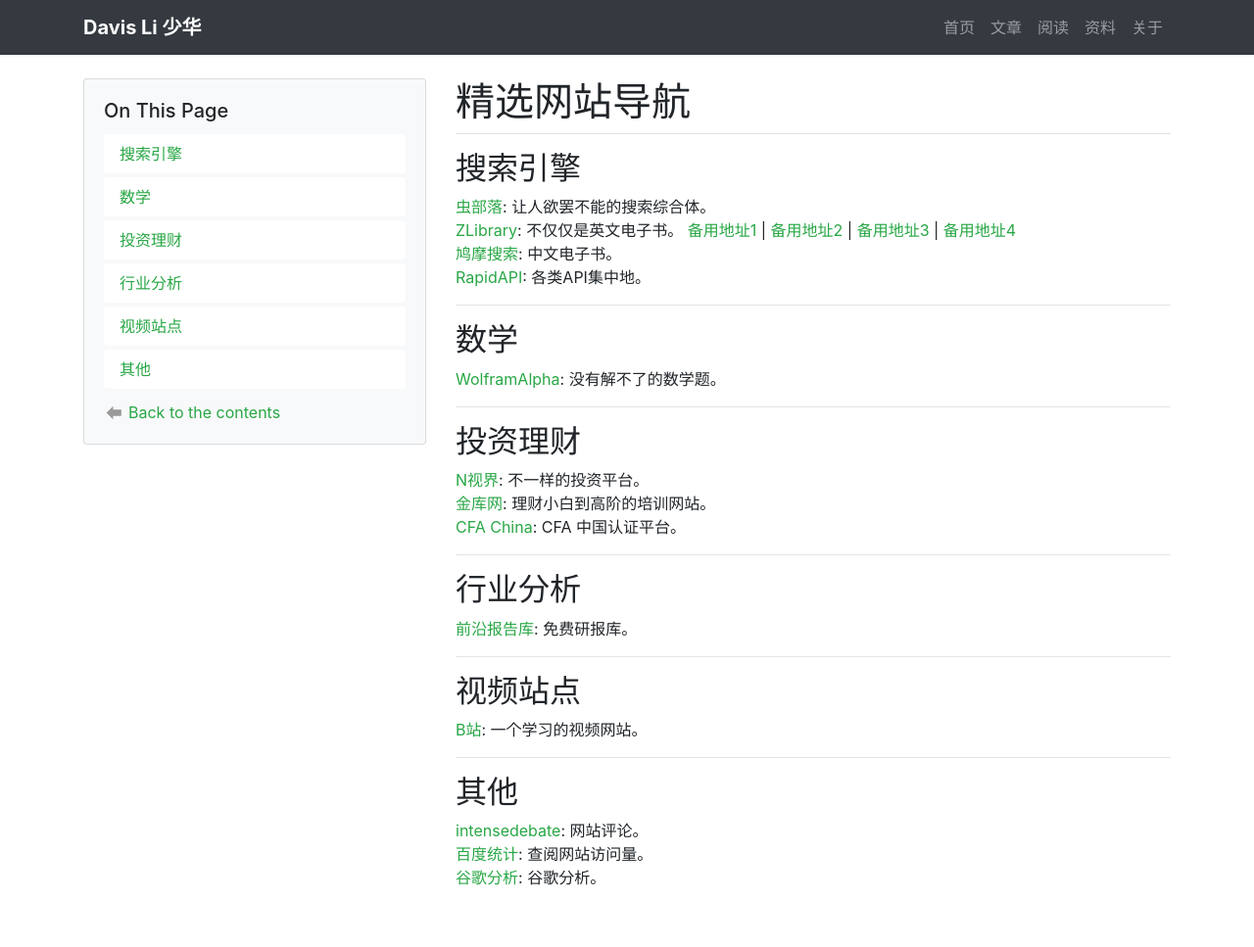
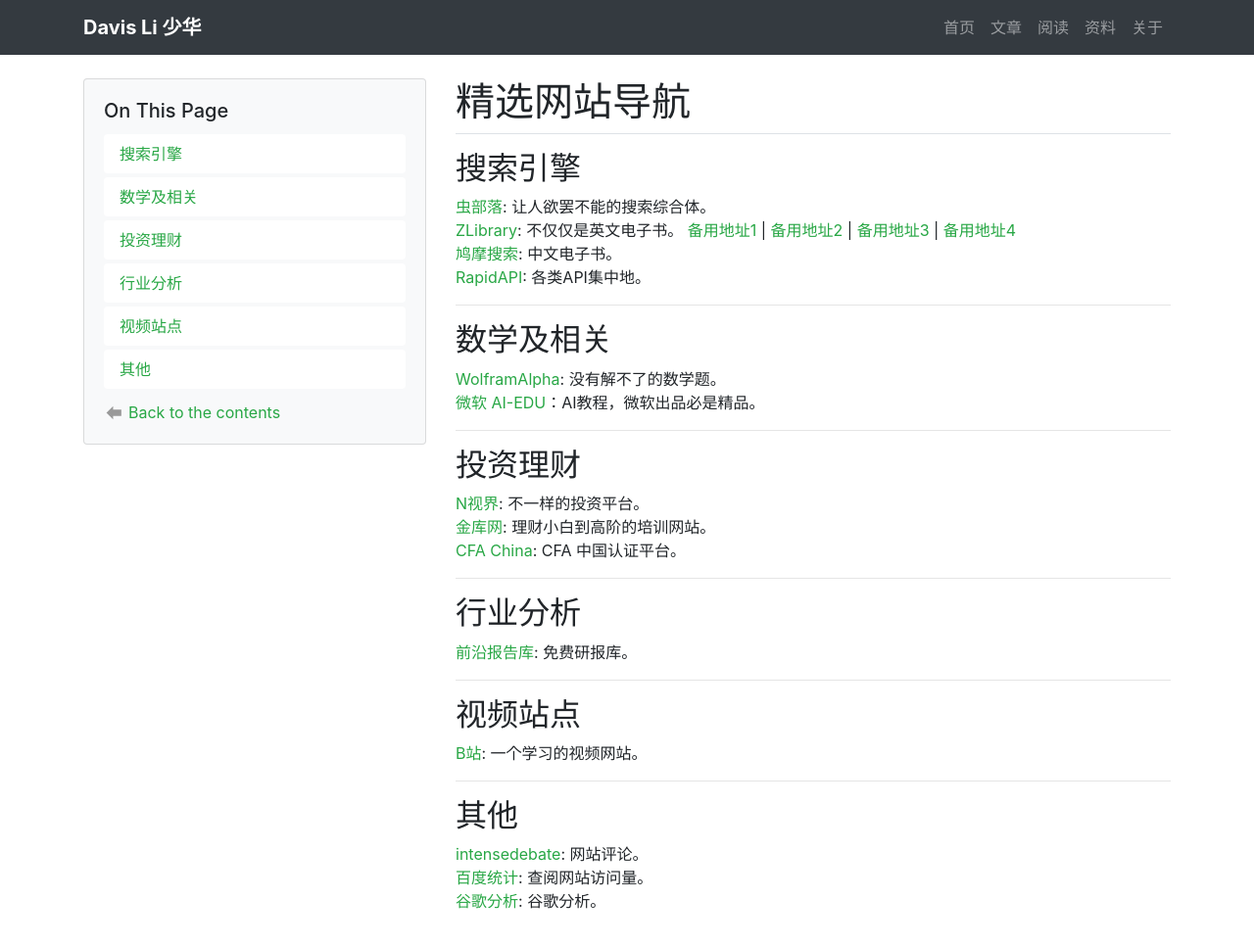
Before and after one commit to davis-lee0109/davis-lee0109.github.io, a Jekyll site: the page built from _projects/bFavoriteWebSites.md, in a window 1280 px wide and 972 px high. Shown: the top 967 px of the window at 98% size. Built offline with Jekyll 4.4.1, drawn with Linux system fonts in a browser that asks for light colours; comment, search, counter and statistics services are not loaded.

Commit message:
添加ai连接 301 @ 202012221851

```diff
--- a/_projects/bFavoriteWebSites.md
+++ b/_projects/bFavoriteWebSites.md
@@ -10,8 +10,9 @@
 [RapidAPI](https://rapidapi.com/): 各类API集中地。<br>
 
 ---
-## 数学
+## 数学及相关
 [WolframAlpha](https://www.wolframalpha.com/): 没有解不了的数学题。<br>
+[微软 AI-EDU](https://github.com/microsoft/ai-edu/)：AI教程，微软出品必是精品。
 
 ---
 ## 投资理财
```
